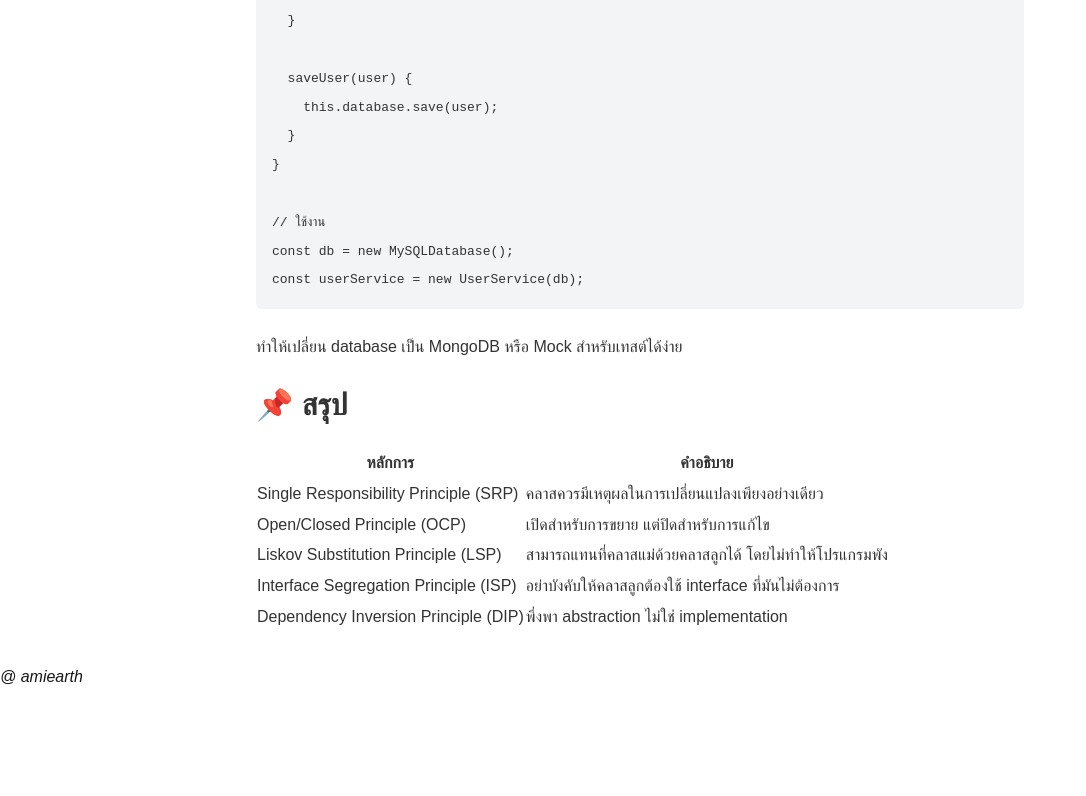
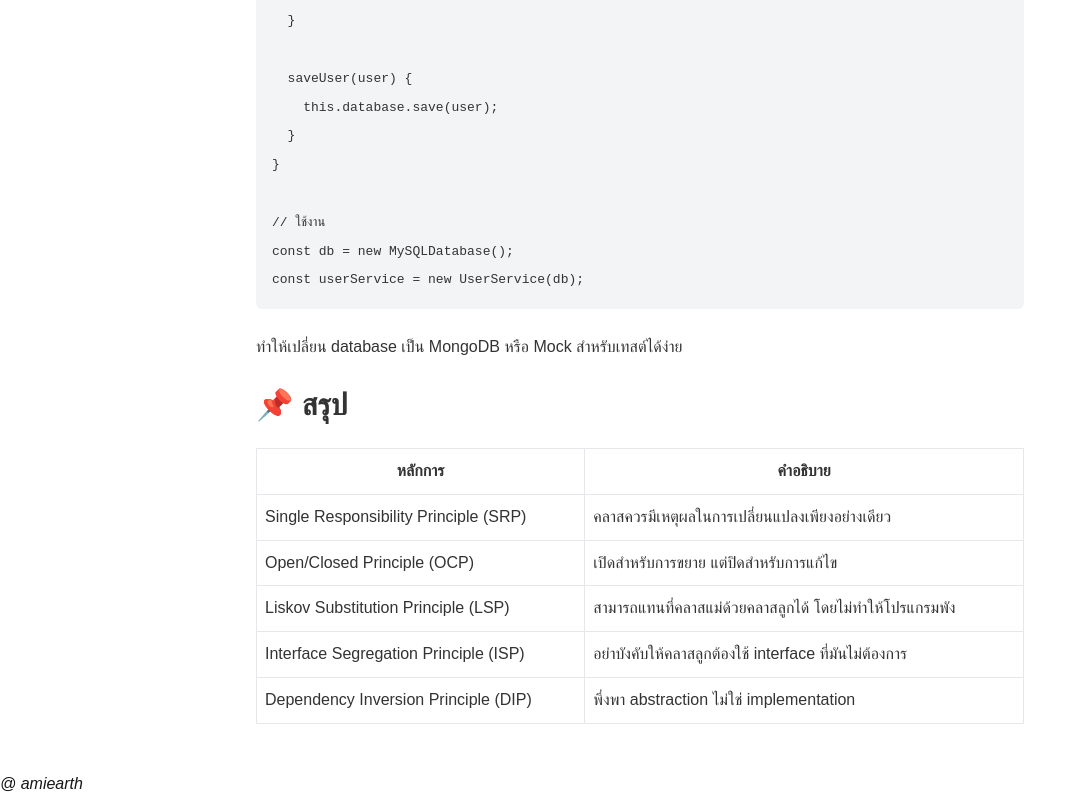
Before and after one commit to earth774/next-blog, a Next.js app: page /blog/js-solid in a window 1280 px wide. Shown: the part 7718-8514 px from the top of the page, without its empty margins (0-1086 px from the left). Before the commit the page ends 8407 px from the top, so only its background shows below. Built offline with nearby package versions, Linux system fonts and the light colour scheme.

Commit message:
style: refactor blog post CSS for improved readability and consistency

```diff
--- a/src/app/blog/[slug]/page.module.css
+++ b/src/app/blog/[slug]/page.module.css
@@ -79,3 +79,15 @@
   background-color: #f3f4f6;
   border-radius: 0.25rem;
 }
+
+.content table {
+  width: 100%;
+  border-collapse: collapse;
+  margin: 1rem 0;
+}
+
+.content table th,
+.content table td {
+  padding: 0.5rem;
+  border: 1px solid #e5e7eb;
+}
```
Lines whose indentation alone changed are shown as unchanged.
